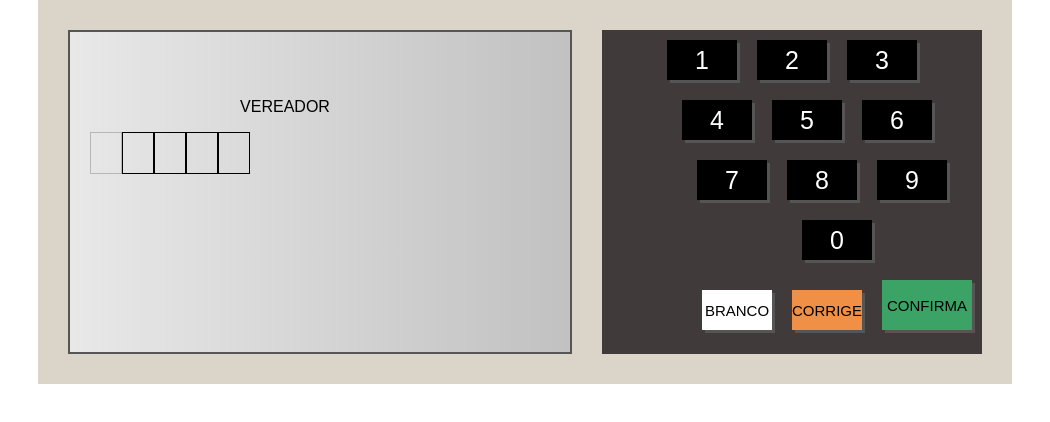
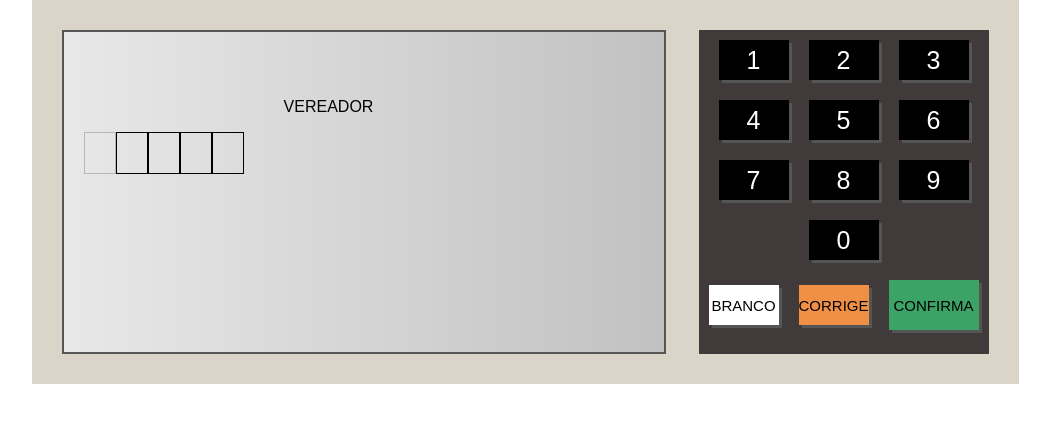
Before and after one commit to Kewin-Souto/Projetos-Javascript, a plain HTML site: page Urna Javascript/index.html in a window 1280 px wide. Shown: the whole page, without its empty margins (115-1165 px from the left). Drawn offline with Linux system fonts and the light colour scheme.

Commit message:
Parte de estilo

```diff
--- a/Urna Javascript/style.css
+++ b/Urna Javascript/style.css
@@ -22,21 +22,22 @@ body {
     border-style: solid;     que encontrei na net de por uma
     border-color: #000;       borda a linha 21 resume seus
                              parametros)   */
-    width: 500px;
+    width: 600px;
     height: 320px;
     background: linear-gradient(to right, #E8E8E8, #C1C1C1);
     border: 2px solid #555;
     display: flex;
     flex-direction: column;
+    margin-right: 33px;
 }
 .teclado {
-    margin-left: 30px;
+    align-items: center;
     background-color: #403A3A;
 }
 .teclado--linha{
     display: flex;
     justify-content: center;
-    align-items: flex-end;
+    align-items: center;
 }
 .teclado--botao {
     width: 70px;
@@ -146,12 +147,14 @@ body {
 .aviso--grande {
 font-size: 40px;
 font-weight: bold;
+align-items: center;
 
 }
 .aviso--gigante  {
     font-size: 70px;
     font-weight: bold;
     flex: 1;
+   align-items: center;
     display: flex;
     justify-content: center;
 }
```
